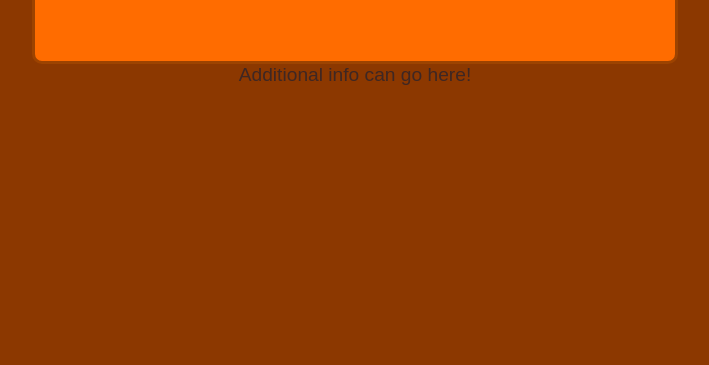
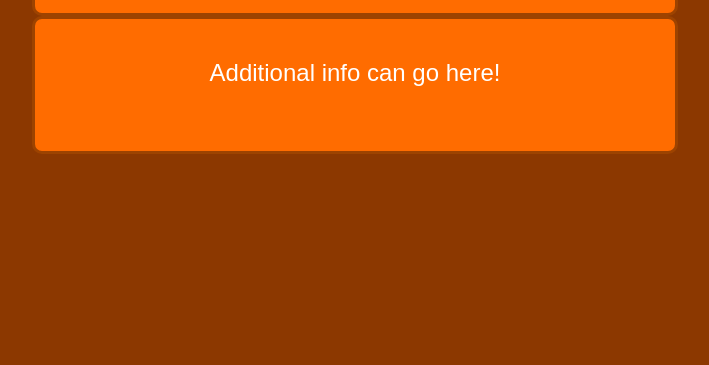
Before and after one commit to iiDk-the-actual/iidk.dev, a plain HTML site: page index.html in a window 1280 px wide. Shown: the part 435-800 px from the top of the page, without its empty margins (285-994 px from the left). Drawn offline with Linux system fonts and the light colour scheme.

Commit message:
Update index.html

```diff
--- a/index.html
+++ b/index.html
@@ -12,7 +12,7 @@
         <h1>iidk.dev</h1>
         <p>my internet dump</p>
     </div>
-    <div class="info-box">
+    <div class="container">
         <p>Additional info can go here!</p>
     </div>
 </body>
```
